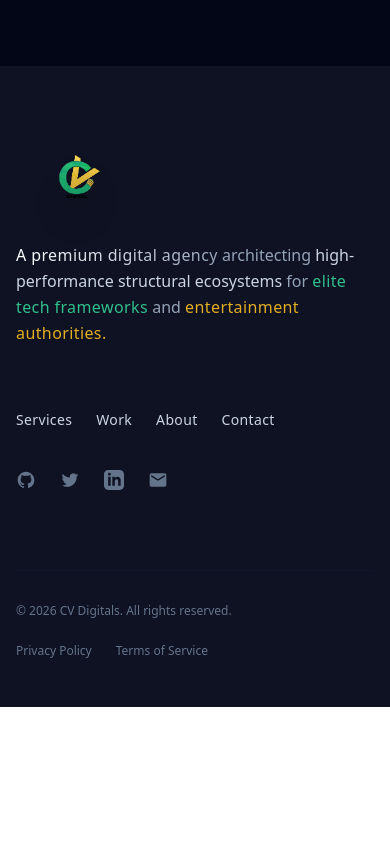
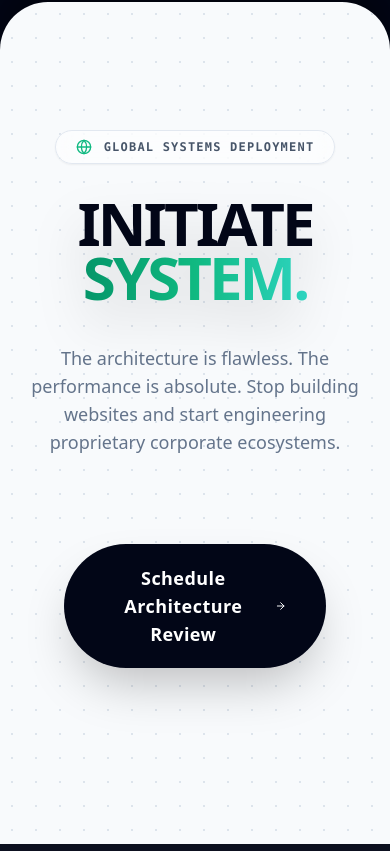
Before and after one commit to VictorChidex1/cv-digitals, a React (Vite) app: page / in a window 390 px wide. Shown: the part 6273-7124 px from the top of the page. Before the commit the page ends 6980 px from the top, so only its background shows below. Built offline with nearby package versions, Linux system fonts and the light colour scheme.

Commit message:
built CTA

```diff
--- /dev/null
+++ b/src/components/home/CTA.tsx
@@ -0,0 +1,167 @@
+import { useEffect, useRef, useState } from 'react';
+import gsap from 'gsap';
+import { ScrollTrigger } from 'gsap/ScrollTrigger';
+import { ArrowRight, Globe } from 'lucide-react';
+
+gsap.registerPlugin(ScrollTrigger);
+
+export function CTA() {
+  const containerRef = useRef<HTMLDivElement>(null);
+  const textRef = useRef<HTMLDivElement>(null);
+  const btnRef = useRef<HTMLAnchorElement>(null);
+
+  // Live Timezone Clock Interpolation Matrix
+  const [time, setTime] = useState(new Date());
+
+  useEffect(() => {
+    // 1-second native interval updating clock formats without GSAP overhead
+    const timer = setInterval(() => setTime(new Date()), 1000);
+    return () => clearInterval(timer);
+  }, []);
+
+  const formatTime = (timeZone: string) => {
+    return new Intl.DateTimeFormat('en-US', {
+      timeZone,
+      hour: '2-digit',
+      minute: '2-digit',
+      second: '2-digit',
+      hour12: false
+    }).format(time);
+  };
+
+  useEffect(() => {
+    const ctx = gsap.context(() => {
+      // 1. Massive monolithic scaling text entrance triggered upon scrolling
+      gsap.fromTo(textRef.current,
+        { scale: 1.15, opacity: 0, y: 80 },
+        {
+          scale: 1,
+          opacity: 1,
+          y: 0,
+          duration: 1.6,
+          ease: "expo.out",
+          scrollTrigger: {
+            trigger: containerRef.current,
+            start: "top 70%",
+          }
+        }
+      );
+
+      // 2. High-Performance Magnetic Liquid Button Physics via GSAP quickTo Array
+      if (!btnRef.current) return;
+      const btn = btnRef.current;
+      const xTo = gsap.quickTo(btn, "x", { duration: 0.5, ease: "power4.out" });
+      const yTo = gsap.quickTo(btn, "y", { duration: 0.5, ease: "power4.out" });
+
+      const handleMouseMove = (e: MouseEvent) => {
+        const rect = btn.getBoundingClientRect();
+        // Calculate the physical distance from the exact structural center of the button node
+        const x = (e.clientX - (rect.left + rect.width / 2)) * 0.4; // 40% magnetic pulling strength multiplier
+        const y = (e.clientY - (rect.top + rect.height / 2)) * 0.4;
+
+        xTo(x);
+        yTo(y);
+      };
+
+      const handleMouseLeave = () => {
+        // Snap explicitly back to zero coordinates smoothly
+        xTo(0);
+        yTo(0);
+      };
+
+      // We attach the listeners directly to the parent bounding area to catch the mouse BEFORE it touches the visible button
+      const hoverArea = btn.parentElement;
+      if (hoverArea) {
+        hoverArea.addEventListener("mousemove", handleMouseMove);
+        hoverArea.addEventListener("mouseleave", handleMouseLeave);
+      }
+
+      return () => {
+        if (hoverArea) {
+          hoverArea.removeEventListener("mousemove", handleMouseMove);
+          hoverArea.removeEventListener("mouseleave", handleMouseLeave);
+        }
+      }
+    }, containerRef);
+
+    return () => ctx.revert();
+  }, []);
+
+  return (
+    <section
+      ref={containerRef}
+      // Negative margin and extreme z-index physically overlap the previous dark Showcase boundary like a sheet of paper.
+      className="relative z-30 w-full overflow-hidden rounded-t-[3rem] md:rounded-t-[4rem] bg-slate-50 py-32 md:py-48 -mt-16 text-slate-950 shadow-[0_-20px_50px_rgba(0,0,0,0.5)]"
+    >
+      {/* 1. Topological Dot Matrix Grid Overlay */}
+      <div className="absolute inset-0 bg-[radial-gradient(#cbd5e1_1px,transparent_1px)] bg-[size:24px_24px] opacity-60 pointer-events-none"></div>
+
+      <div className="container relative z-20 mx-auto px-4 sm:px-6 lg:px-8 flex flex-col items-center justify-center text-center">
+
+        {/* Sub-Headline Status Node */}
+        <div className="mb-8 flex items-center justify-center gap-3 rounded-full border border-slate-200 bg-white/50 px-5 py-2 backdrop-blur-md shadow-sm">
+          <Globe className="h-4 w-4 text-emerald-500" />
+          <span className="font-mono text-xs font-bold tracking-widest text-slate-600 uppercase">
+            Global Systems Deployment
+          </span>
+        </div>
+
+        {/* 2. Scaling Typography Structural Block */}
+        <div ref={textRef} className="flex flex-col items-center justify-center">
+          <h2 className="text-6xl sm:text-7xl md:text-8xl lg:text-[10rem] font-black tracking-tighter leading-[0.9] text-slate-950 drop-shadow-2xl">
+            INITIATE
+            <br />
+            <span className="bg-gradient-to-r from-emerald-600 via-emerald-500 to-teal-400 bg-clip-text text-transparent transform">
+              SYSTEM.
+            </span>
+          </h2>
+          <p className="mt-10 max-w-2xl text-lg md:text-xl font-medium text-slate-500">
+            The architecture is flawless. The performance is absolute. Stop building websites and start engineering proprietary corporate ecosystems.
+          </p>
+        </div>
+
+        {/* 3. Magnetic Liquid Button Action Area */}
+        {/* The massive p-12 wrapper intercepts raw mouse data long before standard CSS hover states hit, enabling physical magnetism */}
+        <div className="mt-10 p-12 relative flex justify-center items-center">
+          <a
+            href="mailto:donchid.online@gmail.com"
+            ref={btnRef}
+            className="group relative flex items-center justify-center overflow-hidden rounded-full bg-slate-950 px-10 py-5 text-lg font-bold text-white shadow-2xl transition-all hover:shadow-[0_0_50px_rgba(16,185,129,0.5)]"
+          >
+            {/* Liquid Background Gradient Inject directly mapping Y-Axis translation */}
+            <div className="absolute inset-0 translate-y-full bg-gradient-to-r from-emerald-500 via-teal-400 to-emerald-600 transition-transform duration-500 group-hover:translate-y-0"></div>
+
+            <span className="relative z-10 flex items-center gap-3 tracking-wide">
+              Schedule Architecture Review
+              <ArrowRight className="h-5 w-5 transition-transform duration-300 group-hover:translate-x-1" />
+            </span>
+          </a>
+        </div>
+
+      </div>
+
+      {/* 4. Command Center Live Clocks (Bottom Anchors mimicking Silicon Valley Server Dashboards) */}
+      <div className="absolute bottom-8 left-0 right-0 hidden md:flex w-full justify-between items-center px-16 pointer-events-none">
+
+        {/* New York Timestamp Node */}
+        <div className="flex flex-col items-start gap-1 p-4 rounded-2xl bg-white/40 backdrop-blur-sm border border-slate-200/50 shadow-sm">
+          <span className="font-mono text-[10px] uppercase tracking-widest text-slate-500 font-bold">New York (EST)</span>
+          <span className="font-mono text-base font-semibold text-slate-900 tracking-tighter">{formatTime('America/New_York')}</span>
+        </div>
+
+        {/* London Timestamp Node */}
+        <div className="flex flex-col items-center gap-1 p-4 rounded-2xl bg-white/40 backdrop-blur-sm border border-slate-200/50 shadow-sm">
+          <span className="font-mono text-[10px] uppercase tracking-widest text-slate-500 font-bold">London (GMT)</span>
+          <span className="font-mono text-base font-semibold text-slate-900 tracking-tighter">{formatTime('Europe/London')}</span>
+        </div>
+
+        {/* Lagos Timestamp Node */}
+        <div className="flex flex-col items-end gap-1 p-4 rounded-2xl bg-white/40 backdrop-blur-sm border border-slate-200/50 shadow-sm">
+          <span className="font-mono text-[10px] uppercase tracking-widest text-slate-500 font-bold">Lagos (WAT)</span>
+          <span className="font-mono text-base font-semibold text-slate-900 tracking-tighter">{formatTime('Africa/Lagos')}</span>
+        </div>
+
+      </div>
+    </section>
+  );
+}
--- a/src/pages/Home.tsx
+++ b/src/pages/Home.tsx
@@ -7,6 +7,7 @@ import { TrustBar } from '../components/home/TrustBar';
 import { CorePillars } from '../components/home/CorePillars';
 import { Metrics } from '../components/home/Metrics';
 import { Showcase } from '../components/home/Showcase';
+import { CTA } from '../components/home/CTA';
 import { initSmoothScroll } from '../lib/smooth-scroll';
 
 gsap.registerPlugin(ScrollTrigger);
@@ -49,6 +50,7 @@ export default function Home() {
       <CorePillars />
       <Metrics />
       <Showcase />
+      <CTA />
     </div>
   );
 }
```
